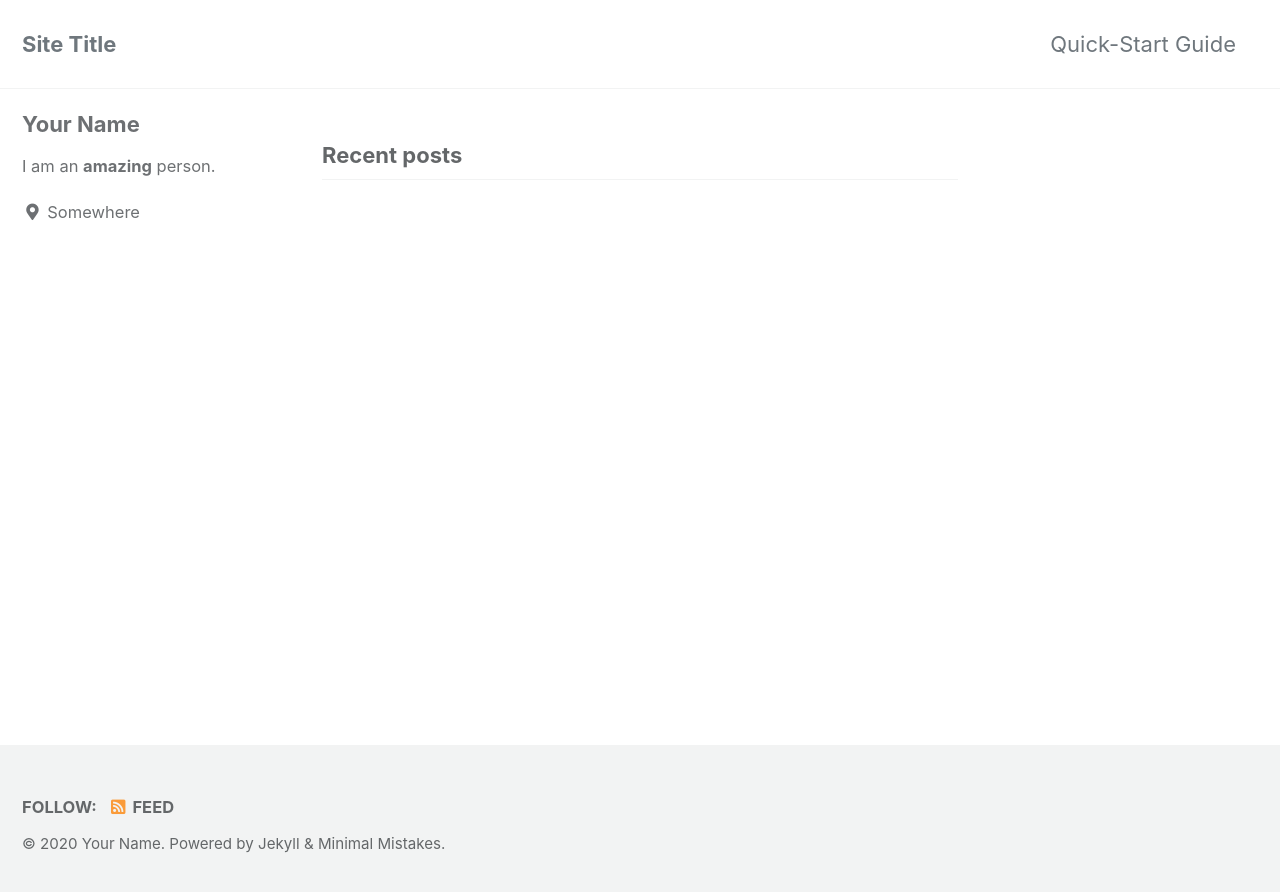
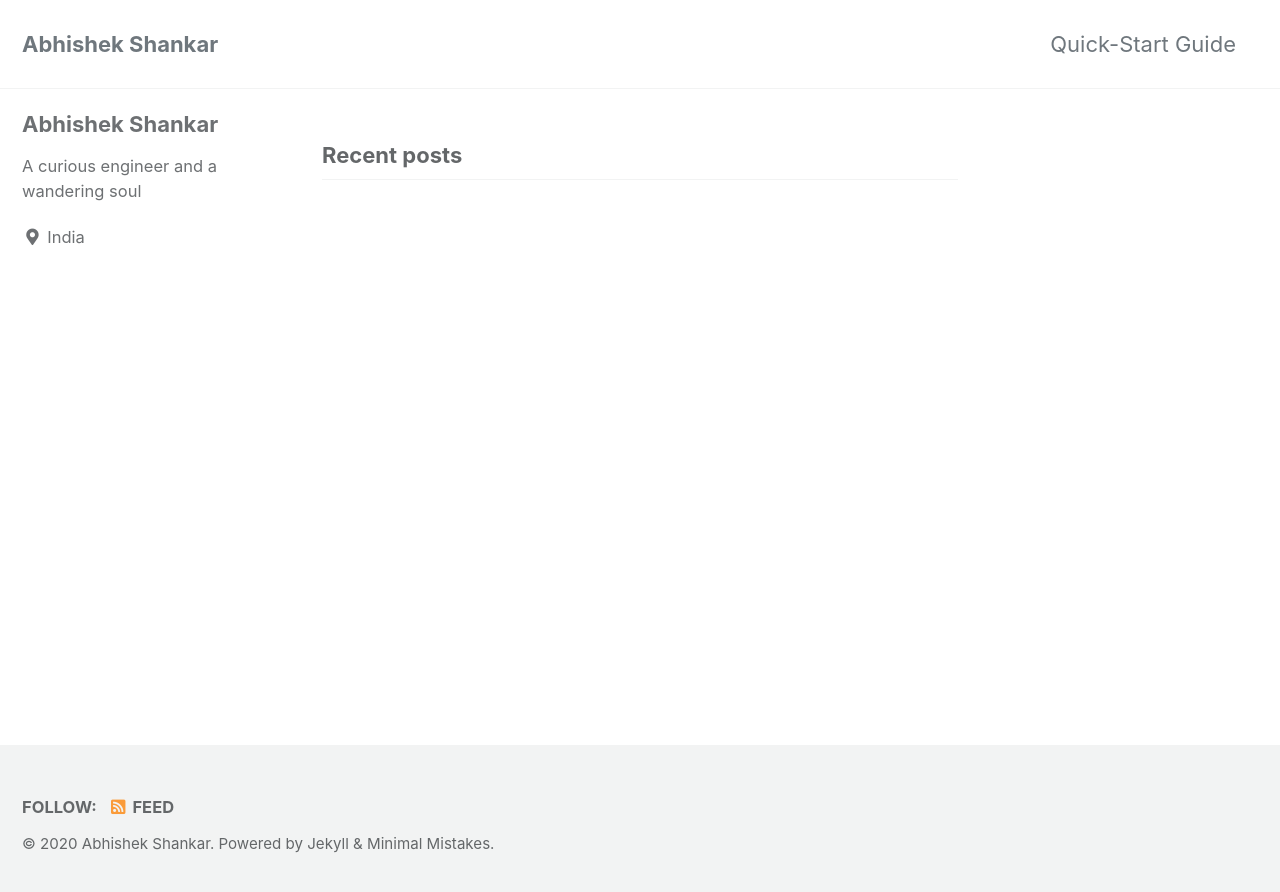
Before and after one commit to AShankar27/AShankar27.github.io, a Jekyll site: the page built from index.html, in a window 1280 px wide. Shown: the top 892 px of the page. Built offline with Jekyll 4.4.1, drawn with Linux system fonts in a browser that asks for light colours; cached includes are drawn as plain includes; the list of posts is cut into pages by our own code.

Commit message:
updated config

```diff
--- a/_config.yml
+++ b/_config.yml
@@ -16,19 +16,19 @@ minimal_mistakes_skin    : "default" # "air", "aqua", "contrast", "dark", "dirt"
 
 # Site Settings
 locale                   : "en-US"
-title                    : "Site Title"
+title                    : "Abhishek Shankar"
 title_separator          : "-"
 subtitle                 : # site tagline that appears below site title in masthead
-name                     : "Your Name"
-description              : "An amazing website."
-url                      : # the base hostname & protocol for your site e.g. "https://mmistakes.github.io"
+name                     : "Abhishek Shankar"
+description              : "Just a collection of my thoughts and projects"
+url                      : "https://ashankar27.github.io"
 baseurl                  : # the subpath of your site, e.g. "/blog"
 repository               : # GitHub username/repo-name e.g. "mmistakes/minimal-mistakes"
 teaser                   : # path of fallback teaser image, e.g. "/assets/images/500x300.png"
 logo                     : # path of logo image to display in the masthead, e.g. "/assets/images/88x88.png"
 masthead_title           : # overrides the website title displayed in the masthead, use " " for no title
 # breadcrumbs            : false # true, false (default)
-words_per_minute         : 200
+words_per_minute         : 150
 comments:
   provider               : # false (default), "disqus", "discourse", "facebook", "staticman", "staticman_v2", "utterances", "custom"
   disqus:
@@ -93,10 +93,10 @@ analytics:
 
 # Site Author
 author:
-  name             : "Your Name"
+  name             : "Abhishek Shankar"
   avatar           : # path of avatar image, e.g. "/assets/images/bio-photo.jpg"
-  bio              : "I am an **amazing** person."
-  location         : "Somewhere"
+  bio              : "A curious engineer and a wandering soul"
+  location         : "India"
   email            :
   links:
     - label: "Email"
```
